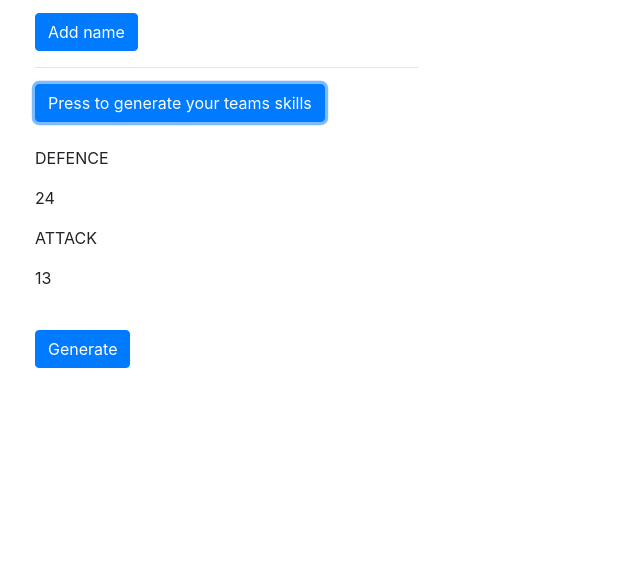
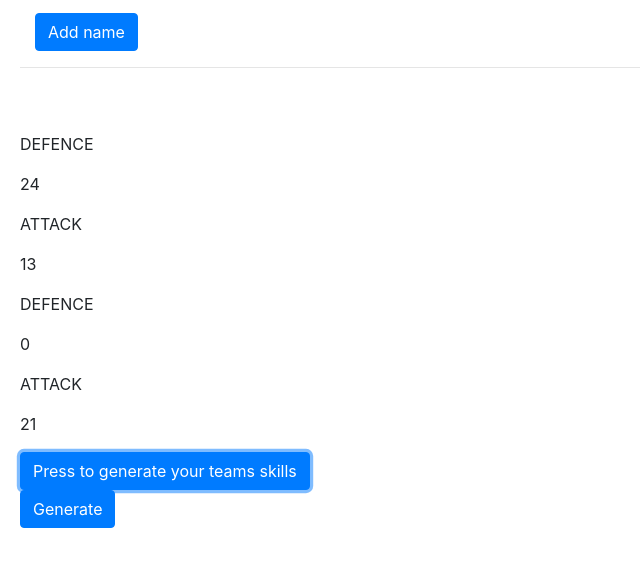
Before and after one commit to span18/5-aside, a plain HTML site: page index.html in a window 1280 px wide. Both pictures are taken after a click on the button "Press to generate your teams skills". Shown: the part 139-706 px from the top of the page, without its empty margins (0-640 px from the left). Drawn offline with nearby package versions, Linux system fonts and the light colour scheme.

Commit message:
updating defence stats

```diff
--- a/index.html
+++ b/index.html
@@ -23,23 +23,31 @@
 
               <button id="add" class="btn btn-primary">Add name</button>
           </form>
-
+    </main>
             <hr />
 
           <ul class="double" class="list-group" class="close" id="list">
           </ul>
 
 
-       <button id="skills" class="btn btn-primary">Press to generate your teams skills</button>
             <br/>
             <br/>
 
     <div>
           <p>DEFENCE</p>
-  <p id="defence"></p>
+          <p id="defence-one"></p>
           <p>ATTACK</p>
-  <p id="attack"></p>
+          <p id="attack-one"></p>
+    </div>
 
+    <div>
+          <p>DEFENCE</p>
+          <p id="defence-two"></p>
+          <p>ATTACK</p>
+          <p id="attack-two"></p>
+    </div>
+
+       <button id="skills" class="btn btn-primary">Press to generate your teams skills</button>
 <br />
 
       <footer>
--- a/main.js
+++ b/main.js
@@ -1,6 +1,7 @@
-title = document.getElementById("title");
-defence = document.getElementById("defence");
-attack = document.getElementById("attack");
+(d => {
+
+defence = document.getElementById("defence-one");
+attack = document.getElementById("attack-one");
 skills = document.getElementById("skills");
 
 
@@ -8,4 +9,21 @@ skills.addEventListener("click", () => {
 defence.textContent = Math.floor(Math.random() * 26)
 attack.textContent = Math.floor(Math.random() * 26)
 
-});
+})
+
+})(document);
+
+(d => {
+
+defenceTwo = document.getElementById("defence-two");
+attackTwo = document.getElementById("attack-two");
+skills = document.getElementById("skills");
+
+
+skills.addEventListener("click", () => {
+defenceTwo.textContent = Math.floor(Math.random() * 26)
+attackTwo.textContent = Math.floor(Math.random() * 26)
+
+})
+
+})(document);
```
Lines whose indentation alone changed are shown as unchanged.
